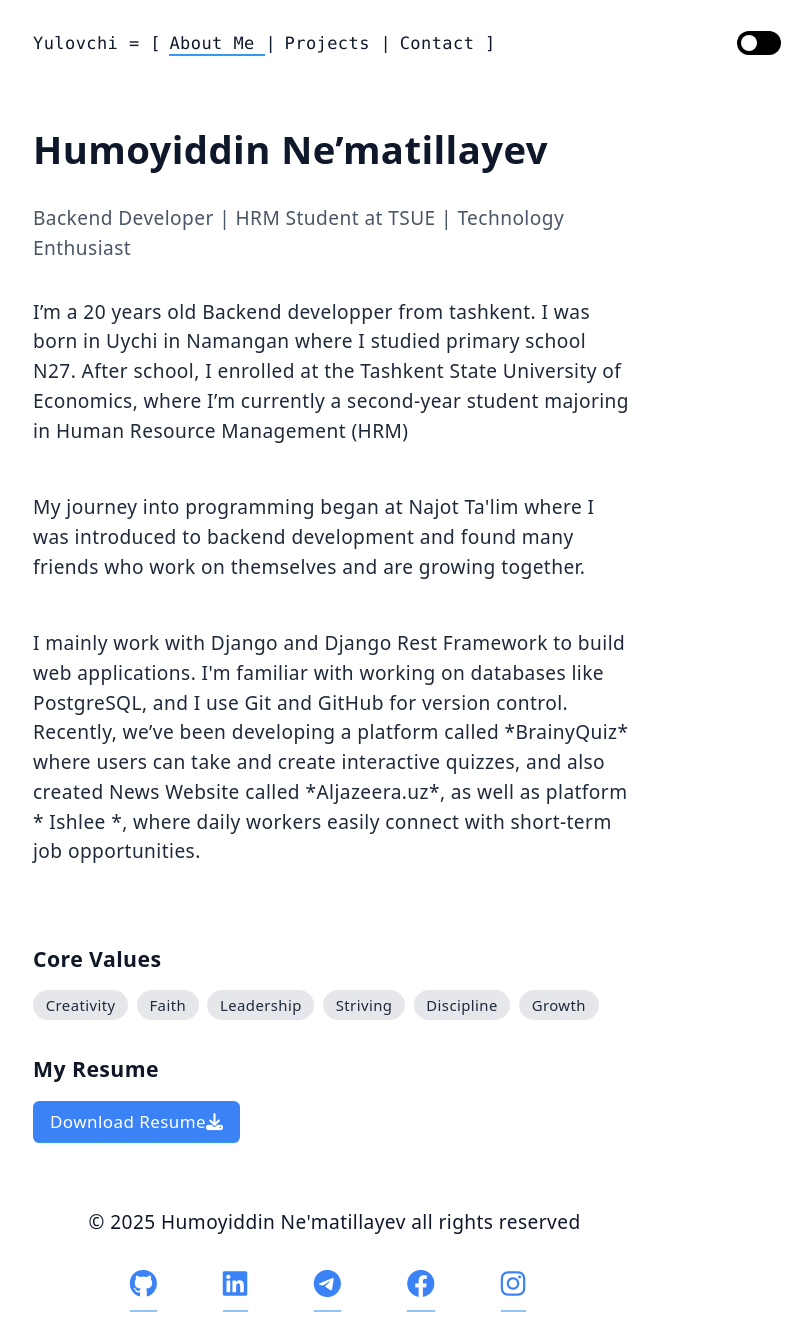
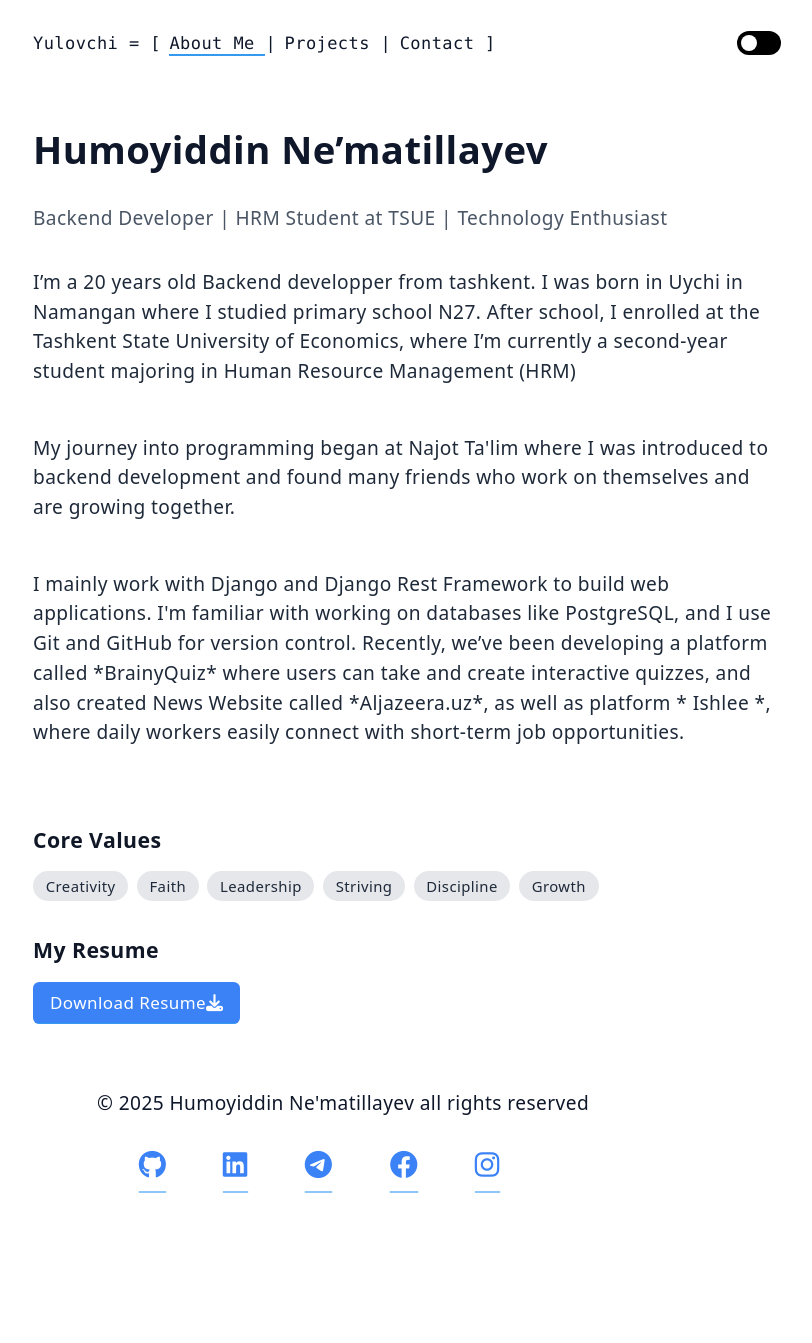
Before and after one commit to humoyiddinNB/Yulovchi.uz, a Django app: page /about/ in a window 1280 px wide. Shown: the whole page, without its empty margins (233-1045 px from the left). After the commit the page ends 1193 px from the top, so only its background shows below. Run offline with Django 5.2, Linux system fonts and the light colour scheme; parts of the project's set-up code (start-up, migrations or seed data) failed here and were passed over.

Commit message:
last commit

```diff
--- a/templates/base.html
+++ b/templates/base.html
@@ -659,6 +659,69 @@ html.dark #lang-circle {
 <link rel="stylesheet" href="https://cdnjs.cloudflare.com/ajax/libs/font-awesome/6.4.2/css/all.min.css" integrity="sha512-z3gLpd7yknf1YoNbCzqRKc4qyor8gaKU1qmn+CShxbuBusANI9QpRohGBreCFkKxLhei6S9CQXFEbbKuqLg0DA==" crossorigin="anonymous" referrerpolicy="no-referrer" />
 
 <meta http-equiv="Content-Security-Policy" content="default-src 'self' data: https:; style-src 'self' 'unsafe-inline' https:; script-src 'self' 'unsafe-inline' https:; font-src 'self' https: data:; img-src 'self' https: data:; connect-src 'self' ws: wss: https:;">
+<style>
+/* Responsive Logo */
+.logo-image {
+  width: 200px;
+  display: block;
+  margin: 30px auto 60px;
+}
+
+@media (max-width: 768px) {
+  .logo-image {
+    width: 150px;
+    margin: 20px auto 40px;
+  }
+}
+
+@media (max-width: 480px) {
+  .logo-image {
+    width: 120px;
+    margin: 15px auto 30px;
+  }
+}
+
+#main {
+  max-width: 90%;
+  width: 100%;
+  margin: 0 auto;
+}
+
+@media (min-width: 1200px) {
+  #main {
+    max-width: 1200px;
+  }
+}
+
+footer {
+  padding: 1.5rem;
+  text-align: center;
+}
+
+@media (min-width: 768px) {
+  footer {
+    text-align: left;
+    padding-left: 2rem;
+  }
+}
+
+.social-icons {
+  display: flex;
+  flex-wrap: wrap;
+  justify-content: center;
+  gap: 1rem;
+}
+
+@media (min-width: 768px) {
+  .social-icons {
+    justify-content: flex-start;
+  }
+}
+
+.text-lg {
+  max-width: 100%;
+}
+</style>
 
 </head>
 <body class="max-w-3xl mx-auto min-h-screen px-6 sm:px-8 font-sans tracking-wide" data-astro-cid-3zbxo6iv>
```
Also changed, not shown: 1 other file.
